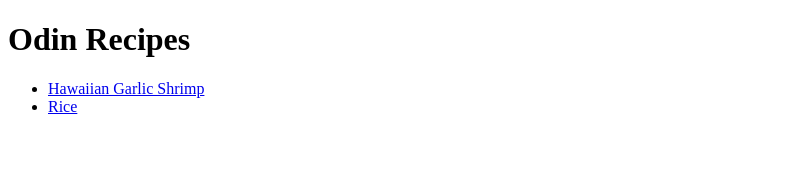
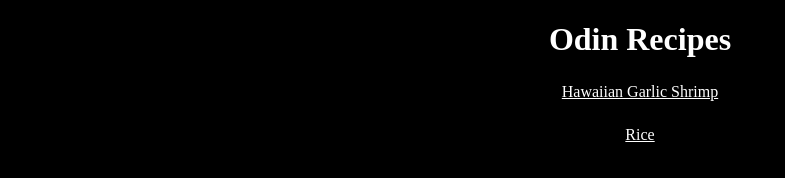
Before and after one commit to ddmbb/odin-recipes2, a plain HTML site: page index.html in a window 1280 px wide. Shown: the whole page, without its empty margins (0-785 px from the left). Drawn offline with Linux system fonts and the light colour scheme.

Commit message:
Add basic styling

```diff
--- a/index.html
+++ b/index.html
@@ -11,7 +11,7 @@
 
 <body>
     <h1>Odin Recipes</h1>
-    <ul>
+    <ul class='recipe-list'>
         <li><a href="./recipes/shrimp.html">Hawaiian Garlic Shrimp</a></li>
         <li><a href="./recipes/rice.html">Rice</a></li>
     </ul>
--- a/style.css
+++ b/style.css
@@ -1,13 +1,36 @@
+* {
+    background-color: black;
+    color: white;
+}
+
+.recipe-list {
+    list-style: none;
+    padding-left: 0;
+}
+
+.recipe-list>li {
+    margin: 25px auto 25px auto;
+    text-align: center;
+}
+
 #shrimp {
     height: auto;
     width: 330px;
+    display: block;
+    margin: 50px auto 50px auto;
 }
 
-#description {
+/* #description {
     width: 50%;
-}
+} */
 
 #rice {
     height: auto;
     width: 330px;
+    display: block;
+    margin: 50px auto 50px auto;
 }
+
+h1 {
+    text-align: center;
+}
```
